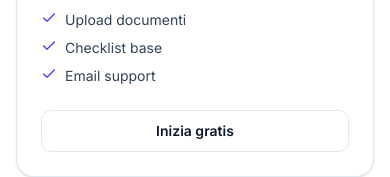
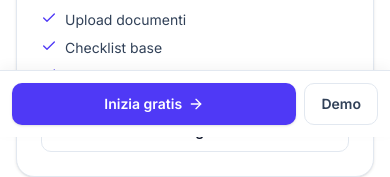
Before and after one commit to srmcarlo/finagevolata, a Next.js app in the folder apps/web/: page /prezzi in a window 390 px wide. Shown: the part 707-884 px from the top of the page. Built offline with nearby package versions, Linux system fonts and the light colour scheme; no server answers.

Commit message:
feat(marketing): sticky mobile CTA on features + prezzi pages

```diff
--- a/apps/web/app/(marketing)/features/page.tsx
+++ b/apps/web/app/(marketing)/features/page.tsx
@@ -1,5 +1,6 @@
 import type { Metadata } from "next";
 import { CtaBanner } from "@/components/marketing/cta-banner";
+import { StickyMobileCta } from "@/components/marketing/sticky-mobile-cta";
 
 export const metadata: Metadata = {
   title: "Funzionalità — FinAgevolata",
@@ -79,6 +80,8 @@ export default function FeaturesPage() {
       </div>
 
       <CtaBanner title="Prova tutte le funzionalità gratis" subtitle="Piano Free senza carta di credito. Upgrade quando ti serve." />
+
+      <StickyMobileCta />
     </>
   );
 }
--- a/apps/web/app/(marketing)/prezzi/page.tsx
+++ b/apps/web/app/(marketing)/prezzi/page.tsx
@@ -3,6 +3,7 @@ import { PricingTable } from "@/components/marketing/pricing-table";
 import { PricingComparison } from "@/components/marketing/pricing-comparison";
 import { FaqAccordion } from "@/components/marketing/faq-accordion";
 import { CtaBanner } from "@/components/marketing/cta-banner";
+import { StickyMobileCta } from "@/components/marketing/sticky-mobile-cta";
 
 export const metadata: Metadata = {
   title: "Prezzi — FinAgevolata",
@@ -54,6 +55,8 @@ export default function PrezziPage() {
       </section>
 
       <CtaBanner title="Inizia oggi. Gratis." subtitle="Passa a un piano pagato solo quando ti serve." />
+
+      <StickyMobileCta />
     </>
   );
 }
```
